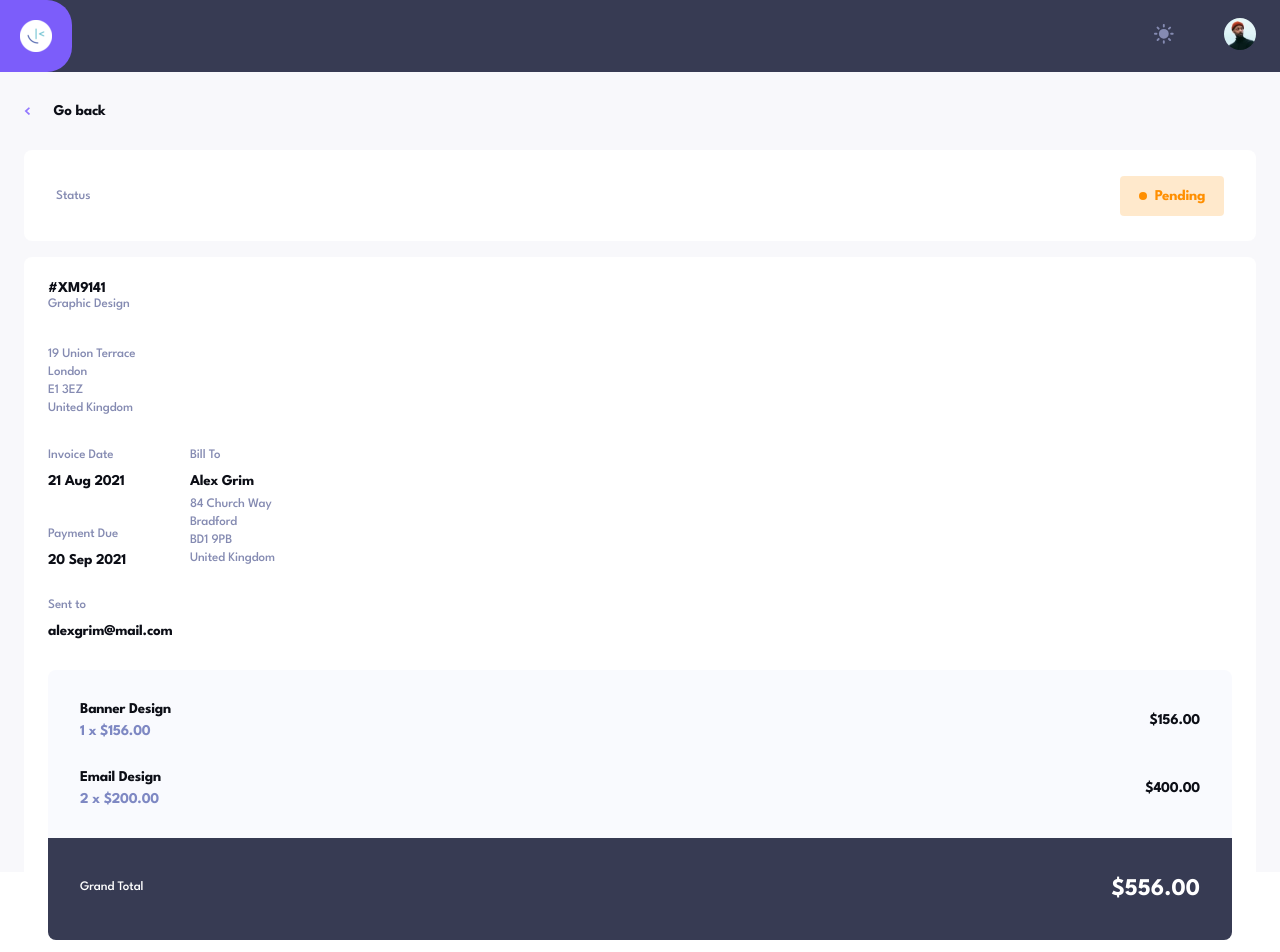
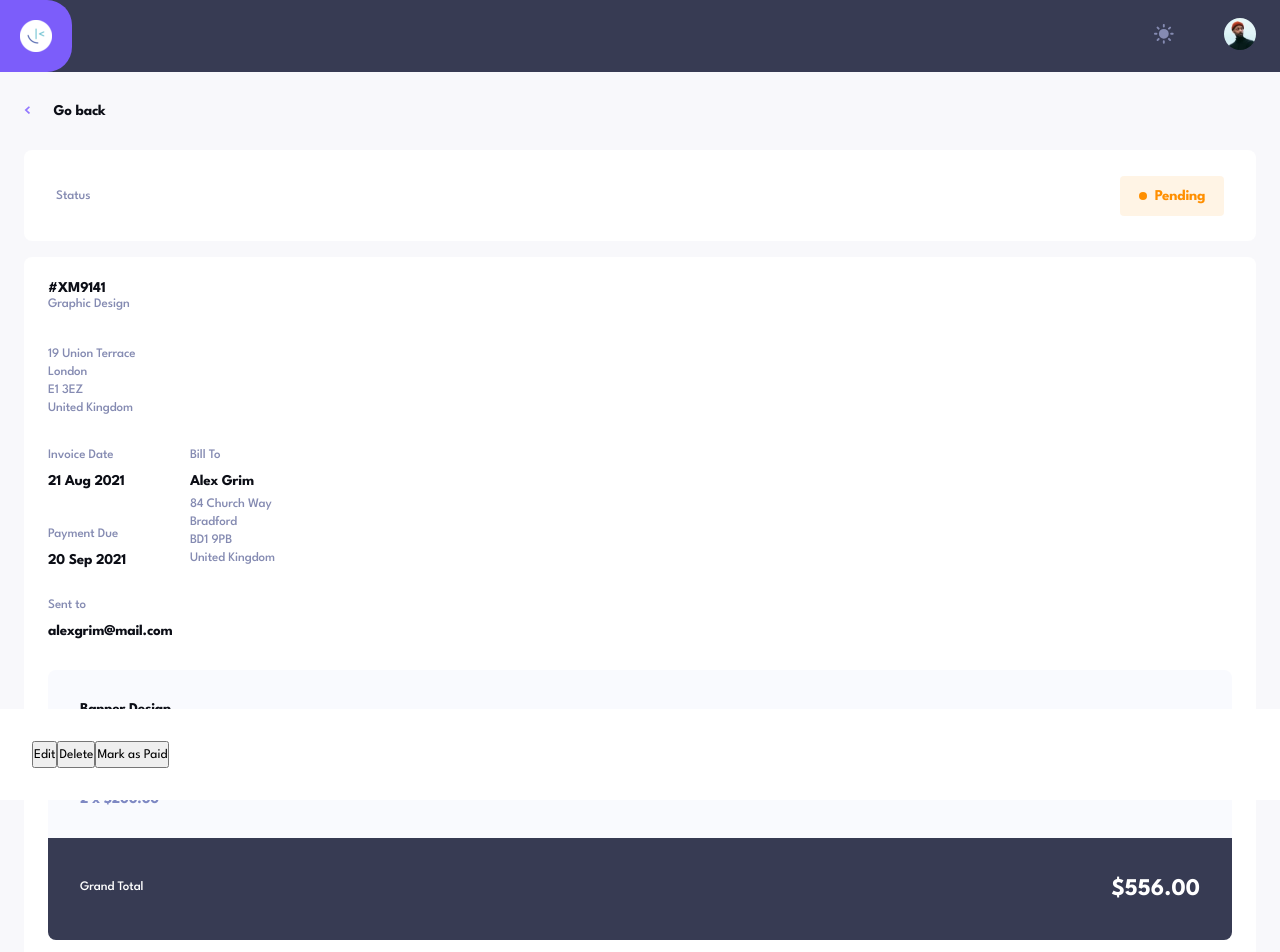
Before and after one commit to eosook/invoice-tracker, a React (Vite) app: page /info in a window 1280 px wide. Shown: the top 952 px of the page. Built offline with nearby package versions, Linux system fonts and the light colour scheme.

Commit message:
adds dark mode to invoice info page, styling changes

```diff
--- a/src/App.scss
+++ b/src/App.scss
@@ -13,7 +13,7 @@
   font-family: $primary-font;
 }
 
-html, body{
+html{
   height: 100%;
 }
 
--- a/src/App.tsx
+++ b/src/App.tsx
@@ -12,8 +12,8 @@ function App() {
     <BrowserRouter>
       <Header mode={mode} setMode={setMode}/>
       <Routes>
-        <Route path="/" element={<InvoicePage mode={mode}/>}></Route>
-        <Route path="/info" element={<InvoiceInfo/>}></Route>
+        <Route path="/" element={<InvoicePage mode={mode} />}></Route>
+        <Route path="/info" element={<InvoiceInfo mode={mode} />}></Route>
       </Routes>
     </BrowserRouter>
   )
--- a/src/pages/InvoiceInfo/InvoiceInfo.scss
+++ b/src/pages/InvoiceInfo/InvoiceInfo.scss
@@ -1,24 +1,32 @@
-@use '../../styles/partials/colors' as *;
-@use '../../styles/partials/mixins' as *;
-@use '../../styles/partials/fonts' as *;
+@use "../../styles/partials/colors" as *;
+@use "../../styles/partials/mixins" as *;
+@use "../../styles/partials/fonts" as *;
 
-.info{
-    padding: 2rem 1.5rem;
+.info {
+  padding: 2rem 1.5rem 10rem;
   background-color: $light-background;
   height: 100%;
-    &__back{
+
+  &__back {
     display: flex;
     align-items: center;
-        &-arrow{
+
+    &:hover {
+      cursor: pointer;
+    }
+
+    &-arrow {
       height: 8px;
+      margin-bottom: 2px;
     }
-        &-header{
+
+    &-header {
       @include invoiceHeader;
       margin-left: 1.5rem;
     }
   }
 
-    &-status{
+  &-status {
     background-color: white;
     border-radius: 8px;
     height: 91px;
@@ -28,12 +36,12 @@
     padding: 2rem;
     margin: 2rem 0 1rem;
 
-        &__header{
+    &__header {
       @include invoiceSubheader;
     }
 
-        &__box{
-            background-color: rgba($status-orange, 0.2);
+    &__box {
+      background-color: rgba($status-orange, 0.1);
       height: 40px;
       width: 104px;
       border-radius: 4px;
@@ -43,113 +51,106 @@
       gap: 0.5rem;
     }
 
-        &__circle{
+    &__circle {
       width: 8px;
       height: 8px;
       background-color: $status-orange;
       border-radius: 50%;
     }
 
-        &__status{
+    &__status {
       @include invoiceHeader;
       color: $status-orange;
     }
   }
 
-    &-main{
+  &-main {
     background-color: white;
     padding: 1.5rem;
     border-radius: 8px;
 
-        &--black{
+    &--black {
       @include invoiceHeader;
     }
 
-        &--grey{
+    &--grey {
       @include invoiceSubheader;
       line-height: 18px;
     }
 
-        &--white{
+    &--white {
       @include invoiceSubheader;
       line-height: 18px;
       color: white;
     }
 
-        &__subheader{
+    &__subheader {
       @include invoiceSubheader;
       margin-bottom: 13px;
     }
 
-        &__container{
+    &__container {
       margin-bottom: 2rem;
     }
 
-        &--margin{
+    &--margin {
       margin-bottom: 7px;
     }
 
-        &__body{
-            &-top{
+    &__body {
+      &-top {
         display: flex;
         gap: 4rem;
         margin-bottom: 2rem;
       }
     }
 
-        &__dates{
+    &__dates {
       display: flex;
       flex-direction: column;
       justify-content: space-between;
     }
   }
 
-    &__buttons{
-        height: 91px;
-        width: 100%;
-        background-color: white;
-        position: fixed;
-        bottom: 0;
-        display: flex;
-        padding: 2rem;
+  &__dark {
+    background-color: $dark-background;
 
-        &-edit{
-            background-color: $button-grey;
+    &--header {
+      color: white;
+    }
+    &--div{
+        background-color: $darkblue-darker;
     }
   }
 }
 
-.charge{
-    margin: 2rem 0;
+.charge {
+  margin: 2rem 0 0;
   background-color: $button-grey;
   border-radius: 8px;
 
-    &__single{
+  &__single {
     padding: 0 2rem 2rem;
     display: flex;
     justify-content: space-between;
     align-items: center;
 
-        &:first-child{
+    &:first-child {
       padding: 2rem;
     }
   }
 
-    &__container{
-
-    }
-
-    &__black{
+  &__black {
     @include invoiceHeader;
   }
 
-    &__calculate{
+  &__calculate {
     @include invoiceHeader;
     color: $font-blue;
     margin-top: 0.5rem;
   }
 
-    &__grand-total{
+  &__grand-total {
     background-color: $black;
     padding: 2.5rem 2rem;
     display: flex;
@@ -157,4 +158,33 @@
     color: white;
     border-radius: 0 0 8px 8px;
   }
+
+  &__dark{
+    &--div{
+        background-color: $darkblue;
     }
+
+    &--black{
+        background-color: $black-hover;
+    }
+
+    &--text{
+        color: white;
+    }
+  }
+}
+
+.buttons{
+    height: 91px;
+    width: 100%;
+    background-color: white;
+    position: fixed;
+    bottom: 0;
+    left: 0;
+    display: flex;
+    padding: 2rem;
+
+    &-edit {
+      background-color: $button-grey;
+    }
+}
--- a/src/pages/InvoiceInfo/InvoiceInfo.tsx
+++ b/src/pages/InvoiceInfo/InvoiceInfo.tsx
@@ -1,23 +1,33 @@
 import "./InvoiceInfo.scss";
 import arrowLeft from "../../assets/images/icon-arrow-left.svg";
+import { useNavigate } from "react-router-dom";
 
-export default function InvoiceInfo() {
+type InvoiceInfoProps = {
+  mode: string
+}
+
+export default function InvoiceInfo({mode}: InvoiceInfoProps) {
+  const navigate = useNavigate();
+
+  function toHome(){
+    navigate("/")
+  }
   return (
-    <div className="info">
-      <div className="info__back">
+    <div className={mode === "light" ? "info" : "info info__dark"}>
+      <div className="info__back" onClick={toHome}>
         <img src={arrowLeft} className="info__back-arrow"></img>
-        <h2 className="info__back-header">Go back</h2>
+        <h2 className={mode === "light" ? "info__back-header" : "info__back-header info__dark--header"}>Go back</h2>
       </div>
-      <div className="info-status">
+      <div className={mode === "light" ? "info-status" : "info-status info__dark--div"}>
         <h4 className="info-status__header">Status</h4>
         <div className="info-status__box">
           <div className="info-status__circle"></div>
           <h3 className="info-status__status">Pending</h3>
         </div>
       </div>
-      <div className="info-main">
+      <div className={mode === "light" ? "info-main" : "info-main info__dark--div"}>
         <div className="info-main__container">
-          <h2 className="info-main--black">#XM9141</h2>
+          <h2 className={mode === "light" ? "info-main--black" : "info-main--black info__dark--header"}>#XM9141</h2>
           <h4 className="info-main--grey">Graphic Design</h4>
         </div>
         <div className="info-main__container">
@@ -31,16 +41,16 @@ export default function InvoiceInfo() {
             <div className="info-main__dates">
               <div className="info-main__date">
                 <h2 className="info-main__subheader">Invoice Date</h2>
-                <h2 className="info-main--black">21 Aug 2021</h2>
+                <h2 className={mode === "light" ? "info-main--black" : "info-main--black info__dark--header"}>21 Aug 2021</h2>
               </div>
               <div className="info-main__payment-due">
                 <h2 className="info-main__subheader">Payment Due</h2>
-                <h2 className="info-main--black">20 Sep 2021</h2>
+                <h2 className={mode === "light" ? "info-main--black" : "info-main--black info__dark--header"}>20 Sep 2021</h2>
               </div>
             </div>
             <div className="info-main__bill-to">
               <h2 className="info-main__subheader">Bill To</h2>
-              <h2 className="info-main--black info-main--margin">Alex Grim</h2>
+              <h2 className={mode === "light" ? "info-main--black info-main--margin" : "info-main--black info-main--margin info__dark--header"}>Alex Grim</h2>
               <h4 className="info-main--grey">84 Church Way</h4>
               <h4 className="info-main--grey">Bradford</h4>
               <h4 className="info-main--grey">BD1 9PB</h4>
@@ -49,35 +59,35 @@ export default function InvoiceInfo() {
           </div>
           <div className="info-main__email">
             <h4 className="info-main__subheader">Sent to</h4>
-            <h2 className="info-main--black">alexgrim@mail.com</h2>
+            <h2 className={mode === "light" ? "info-main--black" : "info-main--black info__dark--header"}>alexgrim@mail.com</h2>
           </div>
         </div>
-        <div className="charge">
+        <div className={mode === "light" ? "charge" : "charge charge__dark--div"}>
           <div className="charge__single">
             <div className="charge__container">
-              <h2 className="charge__black">Banner Design</h2>
+              <h2 className={mode === "light" ? "charge__black" : "charge__black charge__dark--text"}>Banner Design</h2>
               <h4 className="charge__calculate">1 x $156.00</h4>
             </div>
-            <h2 className="charge__black">$156.00</h2>
+            <h2 className={mode === "light" ? "charge__black" : "charge__black charge__dark--text"}>$156.00</h2>
           </div>
           <div className="charge__single">
             <div className="charge__container">
-              <h2 className="charge__black">Email Design</h2>
+              <h2 className={mode === "light" ? "charge__black" : "charge__black charge__dark--text"}>Email Design</h2>
               <h4 className="charge__calculate">2 x $200.00</h4>
             </div>
-            <h2 className="charge__black">$400.00</h2>
+            <h2 className={mode === "light" ? "charge__black" : "charge__black charge__dark--text"}>$400.00</h2>
           </div>
-          <div className="charge__grand-total">
+          <div className={mode === "light" ? "charge__grand-total" : "charge__grand-total charge__dark--black"}>
             <h3 className="info-main--white">Grand Total</h3>
             <h2 className="charge__price">$556.00</h2>
           </div>
         </div>
       </div>
-      {/* <div className="info__buttons">
-        <button className="info__buttons--edit">Edit</button>
-        <button className="info__buttons--delete">Delete</button>
-        <button className="info__buttons--paid">Mark as Paid</button>
-      </div> */}
+      <div className="buttons">
+        <button className="buttons--edit">Edit</button>
+        <button className="buttons--delete">Delete</button>
+        <button className="buttons--paid">Mark as Paid</button>
+      </div>
     </div>
   );
 }
```
Lines whose indentation alone changed are shown as unchanged.
